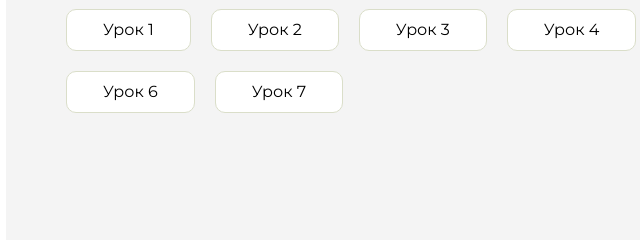
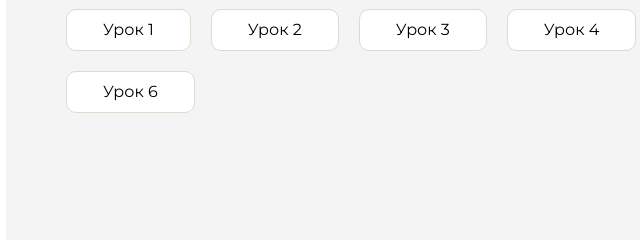
Before and after one commit to Laba-13-Art/homework, a plain HTML site: page index.html in a window 1280 px wide. Shown: the part 229-469 px from the top of the page, 390-1030 px from the left. Drawn offline with Linux system fonts and the light colour scheme.

Commit message:
Update index.html

```diff
--- a/index.html
+++ b/index.html
@@ -110,9 +110,7 @@
                      <li class="content__list-item">
                         <a href="lesson6/index.html">Урок 6</a>
                     </li>
-                     <li class="content__list-item">
-                        <a href="lesson7/article.html">Урок 7</a>
-                    </li>
+
                 </ul>
             </div>
             <div class="content__block hidden" id="diplomBlock">
```
